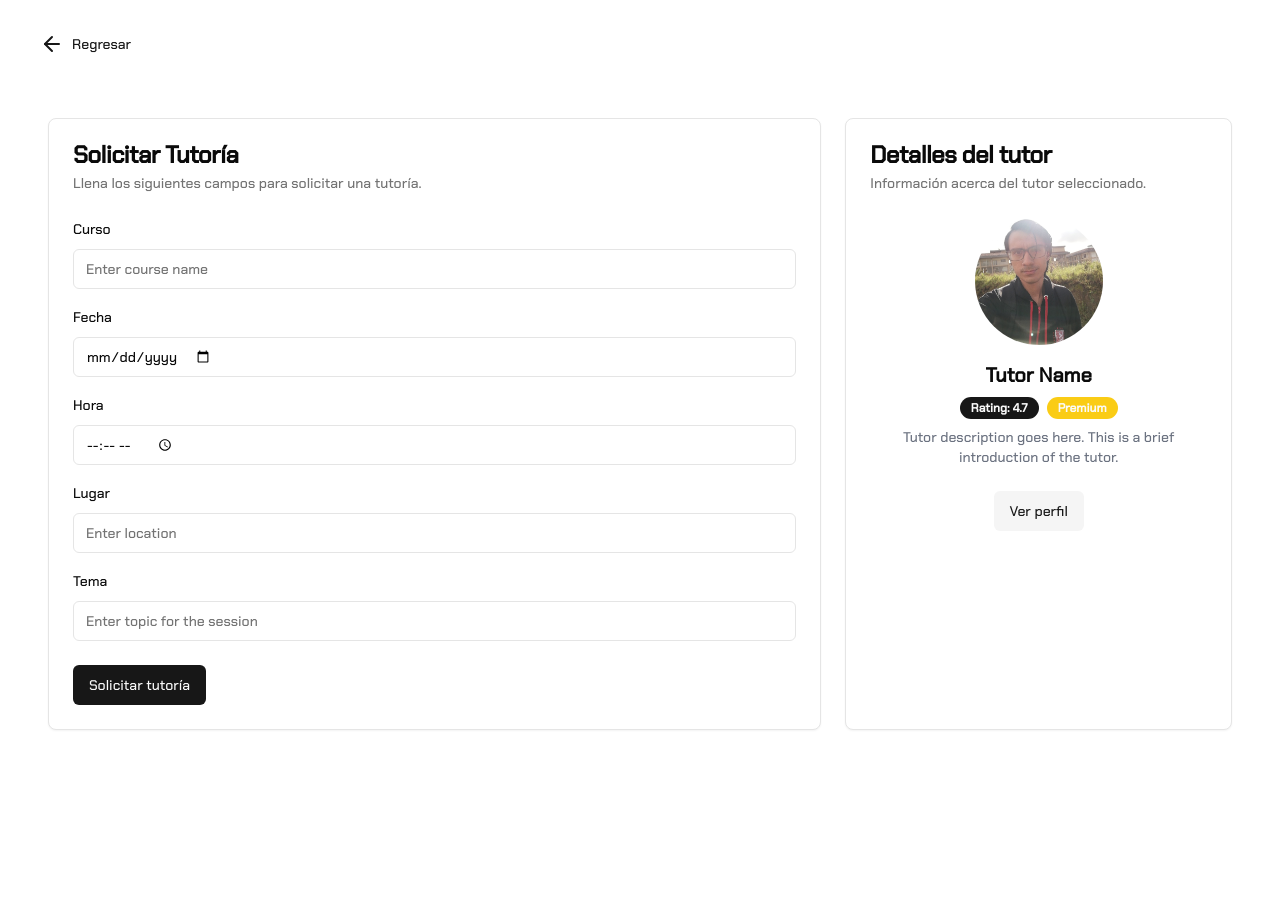
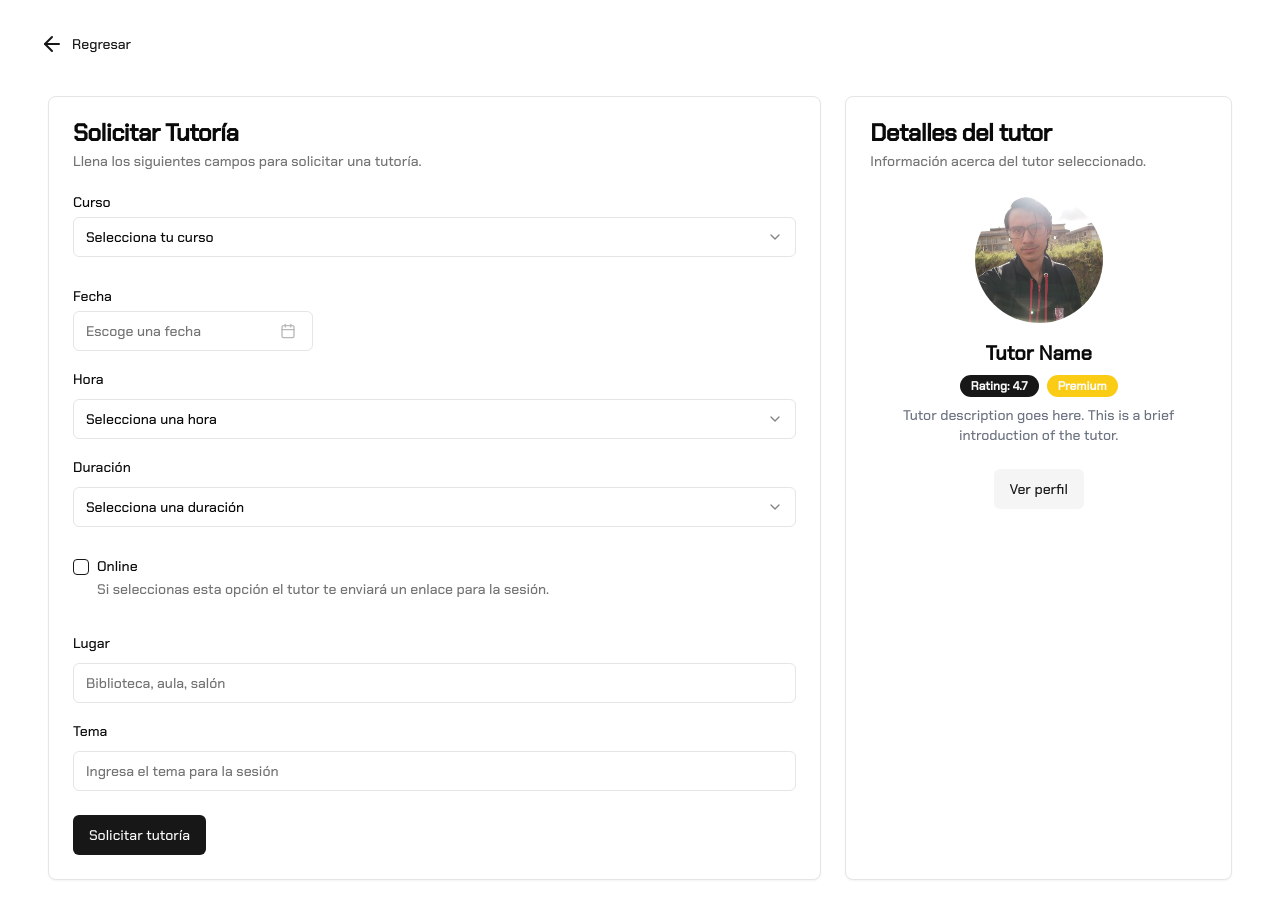
Before and after one commit to carlosandresat/tuto-u, a Next.js app: page /request in a window 1280 px wide. Shown: the top 918 px of the page. Before the commit the page ends 800 px from the top, so only its background shows below. Built offline with nearby package versions, Linux system fonts and the light colour scheme.

Commit message:
feat: add initialization of form to /request

```diff
--- a/package.json
+++ b/package.json
@@ -18,6 +18,7 @@
     "@radix-ui/react-dropdown-menu": "^2.0.6",
     "@radix-ui/react-label": "^2.0.2",
     "@radix-ui/react-popover": "^1.0.7",
+    "@radix-ui/react-radio-group": "^1.1.3",
     "@radix-ui/react-select": "^2.0.0",
     "@radix-ui/react-slot": "^1.0.2",
     "@radix-ui/react-switch": "^1.0.3",
--- a/src/app/request/page.tsx
+++ b/src/app/request/page.tsx
@@ -1,3 +1,5 @@
+"use client";
+
 import {
   CardTitle,
   CardDescription,
@@ -13,15 +15,71 @@ import { Button } from "@/components/ui/button";
 import { Avatar, AvatarImage, AvatarFallback } from "@/components/ui/avatar";
 import { Badge } from "@/components/ui/badge";
 import Link from "next/link";
+import {
+  Select,
+  SelectTrigger,
+  SelectValue,
+  SelectContent,
+  SelectItem,
+} from "@/components/ui/select";
+
+import { Checkbox } from "@/components/ui/checkbox";
+
+import { zodResolver } from "@hookform/resolvers/zod";
+import { format } from "date-fns";
+import { CalendarIcon } from "lucide-react";
+import { useForm } from "react-hook-form";
+import * as z from "zod";
+import { cn } from "@/lib/utils";
+import { Calendar } from "@/components/ui/calendar";
+import {
+  Form,
+  FormControl,
+  FormDescription,
+  FormField,
+  FormItem,
+  FormLabel,
+  FormMessage,
+} from "@/components/ui/form";
+import {
+  Popover,
+  PopoverContent,
+  PopoverTrigger,
+} from "@/components/ui/popover";
+import { useState } from "react";
+
+const FormSchema = z.object({
+  dob: z.date({
+    required_error: "A date of birth is required.",
+  }),
+  course: z.string(),
+});
 
 export default function Component() {
+  const [isOnline, setIsOnline] = useState(false);
+
+  const form = useForm<z.infer<typeof FormSchema>>({
+    resolver: zodResolver(FormSchema),
+  });
+
+  function onSubmit(data: z.infer<typeof FormSchema>) {
+    console.log({
+      title: "You submitted the following values:",
+      description: (
+        <pre className="mt-2 w-[340px] rounded-md bg-slate-950 p-4">
+          <code className="text-white">{JSON.stringify(data, null, 2)}</code>
+        </pre>
+      ),
+    });
+  }
+
   return (
     <>
       <section className="md:min-h-screen w-full p-6 md:p-12 items-center justify-center flex">
         {/* Button Back */}
-        <Link href="/home" className="fixed top-0 left-0 p-6">
+        <Link href="/home" className="absolute top-0 left-0 p-6">
           <Button variant="link">
-            <ArrowLeft className="mr-2"/> Regresar
+            <ArrowLeft className="mr-2" /> Regresar
           </Button>
         </Link>
         <div className="flex flex-col md:flex-row gap-6 max-w-screen-2xl w-full mt-12">
@@ -33,25 +91,155 @@ export default function Component() {
               </CardDescription>
             </CardHeader>
             <CardContent className="space-y-4">
+              <Form {...form}>
+                <form
+                  onSubmit={form.handleSubmit(onSubmit)}
+                  className="space-y-8"
+                >
+                  <FormField
+                    control={form.control}
+                    name="course"
+                    render={({ field }) => (
+                      <FormItem className="flex flex-col">
+                        <FormLabel>Curso</FormLabel>
+                        <FormControl>
+                          <Select
+                            onValueChange={field.onChange}
+                            defaultValue={field.value}
+                          >
+                            <SelectTrigger>
+                              <SelectValue placeholder="Selecciona tu curso" />
+                            </SelectTrigger>
+                            <SelectContent>
+                              <SelectItem value="Tu ñaña">Cálculo 1</SelectItem>
+                              <SelectItem value="Curso de Razonamiento">
+                                Cálculo 2
+                              </SelectItem>
+                              <SelectItem value="Curso para carreras especializadas">
+                                Física
+                              </SelectItem>
+                            </SelectContent>
+                          </Select>
+                        </FormControl>
+                        <FormMessage />
+                      </FormItem>
+                    )}
+                  />
+                  <FormField
+                    control={form.control}
+                    name="dob"
+                    render={({ field }) => (
+                      <FormItem className="flex flex-col">
+                        <FormLabel>Fecha</FormLabel>
+                        <Popover>
+                          <PopoverTrigger asChild>
+                            <FormControl>
+                              <Button
+                                variant={"outline"}
+                                className={cn(
+                                  "w-full md:w-[240px] pl-3 text-left font-normal",
+                                  !field.value && "text-muted-foreground"
+                                )}
+                              >
+                                {field.value ? (
+                                  format(field.value, "dd/MM/y")
+                                ) : (
+                                  <span>Escoge una fecha</span>
+                                )}
+                                <CalendarIcon className="ml-auto h-4 w-4 opacity-50" />
+                              </Button>
+                            </FormControl>
+                          </PopoverTrigger>
+                          <PopoverContent className="w-auto p-0" align="start">
+                            <Calendar
+                              mode="single"
+                              selected={field.value}
+                              onSelect={field.onChange}
+                              disabled={(date) => {
+                                const yesterday = new Date();
+                                yesterday.setDate(yesterday.getDate() - 1);
+                                return date < yesterday;
+                              }}
+                              initialFocus
+                            />
+                          </PopoverContent>
+                        </Popover>
+                        <FormMessage />
+                      </FormItem>
+                    )}
+                  />
+                </form>
+              </Form>
               <div className="space-y-2">
-                <Label htmlFor="course">Curso</Label>
-                <Input id="course" placeholder="Enter course name" />
+                <Label htmlFor="time">Hora</Label>
+                <Select>
+                  <SelectTrigger>
+                    <SelectValue placeholder="Selecciona una hora" />
+                  </SelectTrigger>
+                  <SelectContent>
+                    <SelectItem value="07:00">07:00</SelectItem>
+                    <SelectItem value="08:00">08:00</SelectItem>
+                    <SelectItem value="09:00">09:00</SelectItem>
+                    <SelectItem value="10:00">10:00</SelectItem>
+                    <SelectItem value="11:00">11:00</SelectItem>
+                    <SelectItem value="12:00">12:00</SelectItem>
+                    <SelectItem value="13:00">13:00</SelectItem>
+                    <SelectItem value="14:00">14:00</SelectItem>
+                    <SelectItem value="15:00">15:00</SelectItem>
+                    <SelectItem value="16:00">16:00</SelectItem>
+                    <SelectItem value="17:00">17:00</SelectItem>
+                    <SelectItem value="18:00">18:00</SelectItem>
+                    <SelectItem value="19:00">19:00</SelectItem>
+                    <SelectItem value="20:00">20:00</SelectItem>
+                    <SelectItem value="21:00">21:00</SelectItem>
+                    <SelectItem value="22:00">22:00</SelectItem>
+                    <SelectItem value="23:00">23:00</SelectItem>
+                  </SelectContent>
+                </Select>
               </div>
               <div className="space-y-2">
-                <Label htmlFor="date">Fecha</Label>
-                <Input id="date" placeholder="Choose a date" type="date" />
+                <Label htmlFor="duration">Duración</Label>
+                <Select>
+                  <SelectTrigger>
+                    <SelectValue placeholder="Selecciona una duración" />
+                  </SelectTrigger>
+                  <SelectContent>
+                    <SelectItem value="30">30 minutos</SelectItem>
+                    <SelectItem value="60">60 minutos</SelectItem>
+                    <SelectItem value="90">90 minutos</SelectItem>
+                    <SelectItem value="120">120 minutos</SelectItem>
+                  </SelectContent>
+                </Select>
               </div>
-              <div className="space-y-2">
-                <Label htmlFor="time">Hora</Label>
-                <Input id="time" placeholder="Choose a time" type="time" />
-              </div>
-              <div className="space-y-2">
+              <div className="items-top flex space-x-2 py-4">
+                <Checkbox
+                  id="online"
+                  checked={isOnline}
+                  onCheckedChange={() => setIsOnline(!isOnline)}
+                />
+                <div className="grid gap-1.5 leading-none">
+                  <label
+                    htmlFor="online"
+                    className="text-sm font-medium leading-none peer-disabled:cursor-not-allowed peer-disabled:opacity-70"
+                  >
+                    Online
+                  </label>
+                  <p className="text-sm text-muted-foreground">
+                    Si seleccionas esta opción el tutor te enviará un enlace
+                    para la sesión.
+                  </p>
+                </div>
+              </div>{" "}
+              <div className={cn("space-y-2 block", isOnline && "hidden")}>
                 <Label htmlFor="place">Lugar</Label>
-                <Input id="place" placeholder="Enter location" />
+                <Input id="place" placeholder="Biblioteca, aula, salón" />
               </div>
               <div className="space-y-2">
                 <Label htmlFor="topic">Tema</Label>
-                <Input id="topic" placeholder="Enter topic for the session" />
+                <Input
+                  id="topic"
+                  placeholder="Ingresa el tema para la sesión"
+                />
               </div>
             </CardContent>
             <CardFooter>
--- /dev/null
+++ b/src/components/ui/radio-group.tsx
@@ -0,0 +1,44 @@
+"use client"
+
+import * as React from "react"
+import * as RadioGroupPrimitive from "@radix-ui/react-radio-group"
+import { Circle } from "lucide-react"
+
+import { cn } from "@/lib/utils"
+
+const RadioGroup = React.forwardRef<
+  React.ElementRef<typeof RadioGroupPrimitive.Root>,
+  React.ComponentPropsWithoutRef<typeof RadioGroupPrimitive.Root>
+>(({ className, ...props }, ref) => {
+  return (
+    <RadioGroupPrimitive.Root
+      className={cn("grid gap-2", className)}
+      {...props}
+      ref={ref}
+    />
+  )
+})
+RadioGroup.displayName = RadioGroupPrimitive.Root.displayName
+
+const RadioGroupItem = React.forwardRef<
+  React.ElementRef<typeof RadioGroupPrimitive.Item>,
+  React.ComponentPropsWithoutRef<typeof RadioGroupPrimitive.Item>
+>(({ className, ...props }, ref) => {
+  return (
+    <RadioGroupPrimitive.Item
+      ref={ref}
+      className={cn(
+        "aspect-square h-4 w-4 rounded-full border border-primary text-primary ring-offset-background focus:outline-none focus-visible:ring-2 focus-visible:ring-ring focus-visible:ring-offset-2 disabled:cursor-not-allowed disabled:opacity-50",
+        className
+      )}
+      {...props}
+    >
+      <RadioGroupPrimitive.Indicator className="flex items-center justify-center">
+        <Circle className="h-2.5 w-2.5 fill-current text-current" />
+      </RadioGroupPrimitive.Indicator>
+    </RadioGroupPrimitive.Item>
+  )
+})
+RadioGroupItem.displayName = RadioGroupPrimitive.Item.displayName
+
+export { RadioGroup, RadioGroupItem }
```
Also changed, not shown: 1 other file (tests, documents, lock files or other folders).
